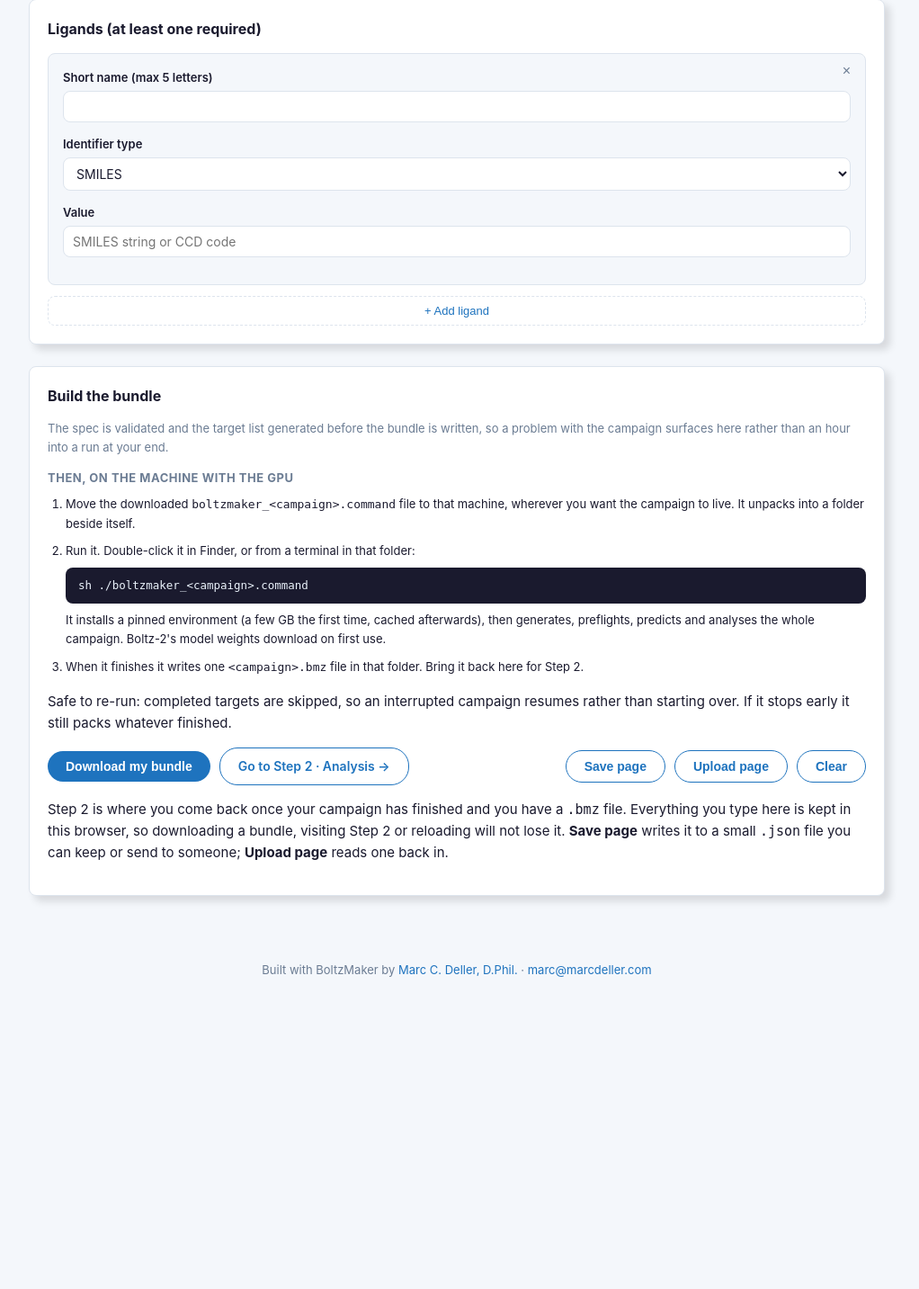
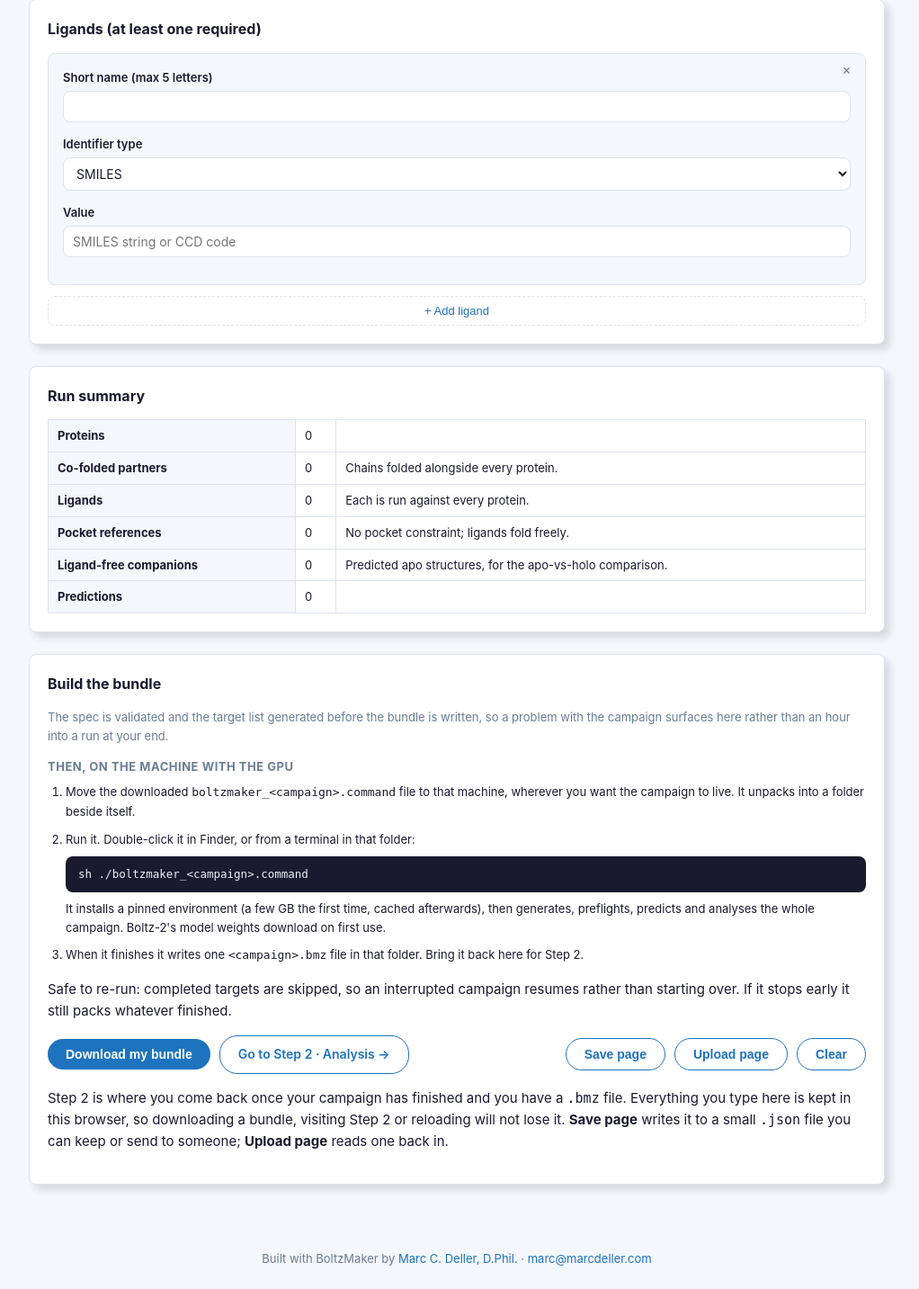
Before and after one commit to bellcheddar/BoltzMaker, a Flask app: template web/templates/auto_prepare.html in a window 1280 px wide. Shown: the part 2231-3664 px from the top of the page at 90% size, without its empty margins (132-1154 px from the left). Before the commit the page ends 3317 px from the top, so only its background shows below. Run offline with Flask 3, Linux system fonts and the light colour scheme; the template is opened without the code that fills it, so the values that code supplies are empty.

Commit message:
Add a Run summary above the build step
The form gives no sense of what it will cost until the bundle is built, and the
target count is not obvious: adding one pocket reference to two proteins does not
add two runs, it adds one per ligand per protein. A campaign of 2 proteins, 13
ligands and 2 pockets each is 78 predictions, which is a different proposition
from the 26 the same form produced last week.

The panel counts proteins, partners, ligands, pocket references and ligand-free
companions, and totals the predictions using BoltzMaker's own fan-out rule: every
ligand once unconstrained plus once per pocket, and each companion as a target in
its own right. It also puts a rough wall-clock figure on it at ~50 min per target,
measured on the GLP1R/GIPR campaign.

Co-Authored-By: Claude Opus 5 <noreply@anthropic.com>
Claude-Session: https://claude.ai/code/session_013Berx5YBoFWtvXMTRmrJd9

```diff
--- a/web/static/js/wizard.js
+++ b/web/static/js/wizard.js
@@ -385,3 +385,82 @@ var BoltzWizard = (function () {
   sync();
   setTimeout(sync, 0);   /* after any restore that replaces rows */
 })();
+
+/* Run summary: what this form will actually cost, recomputed as it is edited.
+
+   The fan-out rule is BoltzMaker's own: each protein runs every ligand once
+   unconstrained, plus once per pocket reference on that protein, and each
+   ligand-free companion is a target in its own right. Predictions is the number
+   worth watching -- it is what the run costs, and adding a second pocket to two
+   proteins doubles it rather than adding two.  */
+(function () {
+  var table = document.querySelector(".md-run-summary");
+  if (!table) return;
+
+  function filled(nodes) {
+    var n = 0;
+    for (var i = 0; i < nodes.length; i++) if (nodes[i].value.trim()) n++;
+    return n;
+  }
+  function set(id, value) {
+    var el = document.getElementById(id);
+    if (el) el.textContent = value;
+  }
+
+  function recount() {
+    var proteinRows = document.querySelectorAll("#protein-rows .md-repeat-block");
+    var ligands = filled(document.querySelectorAll('input[name="ligand_value[]"]'));
+    var partners = filled(document.querySelectorAll('input[name="partner_sequence[]"]'));
+
+    var proteins = 0, apo = 0, pockets = 0, predictions = 0;
+    for (var i = 0; i < proteinRows.length; i++) {
+      var row = proteinRows[i];
+      var seq = row.querySelector('textarea[name="protein_sequence[]"], input[name="protein_sequence[]"]');
+      if (!seq || !seq.value.trim()) continue;         // a blank row is not a protein
+      proteins++;
+      var mine = 0;
+      var pdbs = row.querySelectorAll('input[name="pocket_pdb[]"]');
+      var codes = row.querySelectorAll('select[name="pocket_ligand[]"]');
+      for (var j = 0; j < pdbs.length; j++) {
+        if (pdbs[j].value.trim() && codes[j] && codes[j].value) mine++;
+      }
+      pockets += mine;
+      // one unconstrained baseline per ligand, plus one per pocket
+      predictions += ligands * (1 + mine);
+      var predictApo = row.querySelector('input[name="protein_apo_predict[]"]');
+      if (predictApo && predictApo.checked) { apo++; predictions++; }
+    }
+
+    set("sum-proteins", proteins);
+    set("sum-partners", partners);
+    set("sum-ligands", ligands);
+    set("sum-pockets", pockets);
+    set("sum-apo", apo);
+    set("sum-total", predictions);
+
+    var note = document.getElementById("sum-proteins-note");
+    if (note) note.textContent = partners
+      ? "Each is folded with the " + partners + " partner chain" + (partners === 1 ? "" : "s") + "."
+      : "Folded on their own.";
+    var pnote = document.getElementById("sum-pockets-note");
+    if (pnote) pnote.textContent = pockets
+      ? "Each ligand also runs once unconstrained, so a protein with " +
+        "N pockets gives N+1 runs per ligand."
+      : "No pocket constraint; ligands fold freely and may land anywhere.";
+    var tnote = document.getElementById("sum-total-note");
+    if (tnote) {
+      tnote.textContent = predictions
+        ? "Roughly " + Math.round(predictions * 50 / 60 * 10) / 10 + " h at ~50 min each on one GPU."
+        : "Add a protein and a ligand to see the count.";
+    }
+  }
+
+  document.addEventListener("input", recount);
+  document.addEventListener("change", recount);
+  document.addEventListener("click", function () { setTimeout(recount, 0); });
+  document.addEventListener("DOMContentLoaded", recount);
+  document.addEventListener("boltz:wizard-ready", recount);
+  document.addEventListener("boltz:form-changed", recount);
+  recount();
+  setTimeout(recount, 0);
+})();
--- a/web/templates/auto_prepare.html
+++ b/web/templates/auto_prepare.html
@@ -64,6 +64,32 @@
   </div>
   {% endfor %}
 
+  {#  Filled in by wizard.js from the form as it stands, using the same fan-out rule
+      BoltzMaker applies: each protein runs every ligand once unconstrained, plus once
+      per pocket reference, and each ligand-free companion is a target in its own
+      right. The number that matters is Predictions -- it is what the run costs, and
+      it grows faster than people expect once pockets are added.  #}
+  <div class="md-card">
+    <h2>Run summary</h2>
+    <table class="md-check-table md-run-summary">
+      <tbody>
+        <tr><th>Proteins</th><td id="sum-proteins">0</td>
+            <td class="md-hint" id="sum-proteins-note"></td></tr>
+        <tr><th>Co-folded partners</th><td id="sum-partners">0</td>
+            <td class="md-hint">Chains folded alongside every protein.</td></tr>
+        <tr><th>Ligands</th><td id="sum-ligands">0</td>
+            <td class="md-hint">Each is run against every protein.</td></tr>
+        <tr><th>Pocket references</th><td id="sum-pockets">0</td>
+            <td class="md-hint" id="sum-pockets-note">No pocket constraint; ligands fold freely.</td></tr>
+        <tr><th>Ligand-free companions</th><td id="sum-apo">0</td>
+            <td class="md-hint">Predicted apo structures, for the apo-vs-holo comparison.</td></tr>
+        <tr class="md-run-summary-total">
+            <th>Predictions</th><td id="sum-total">0</td>
+            <td class="md-hint" id="sum-total-note"></td></tr>
+      </tbody>
+    </table>
+  </div>
+
   <div class="md-card">
     <h2>Build the bundle</h2>
     <p style="font-size:13px;color:var(--md-text-muted);margin-top:0">
```
Also changed, not shown: tests/test_pocket.py (+10 -0 lines), README.md.
